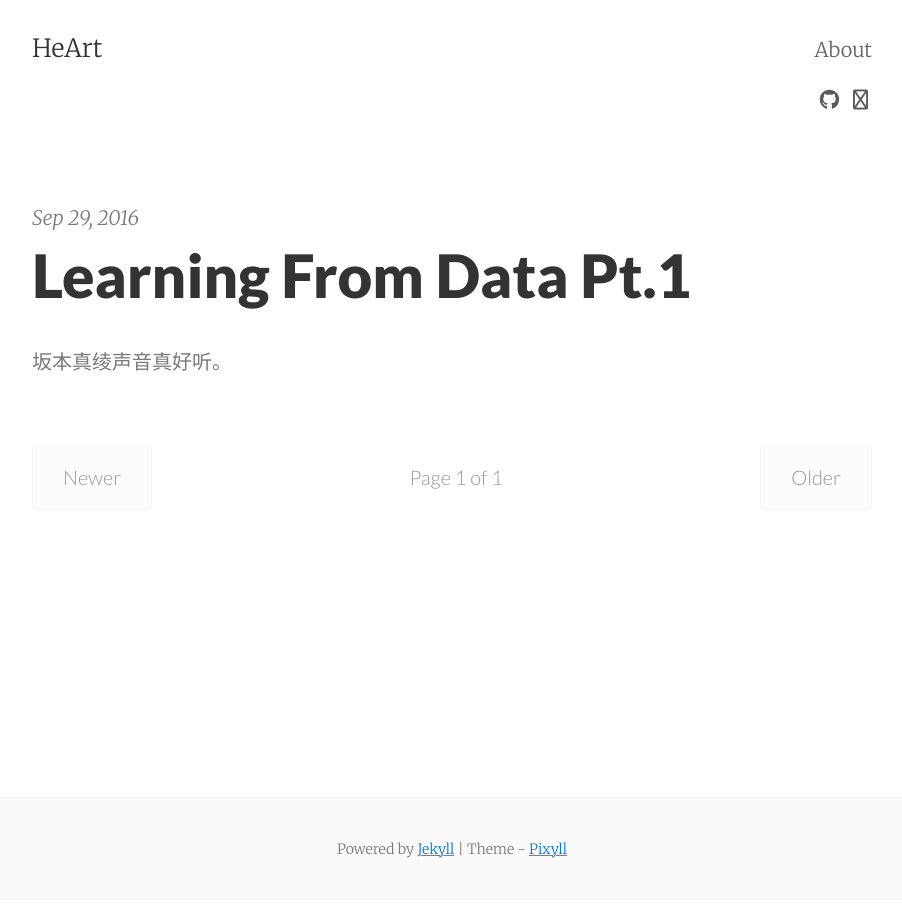
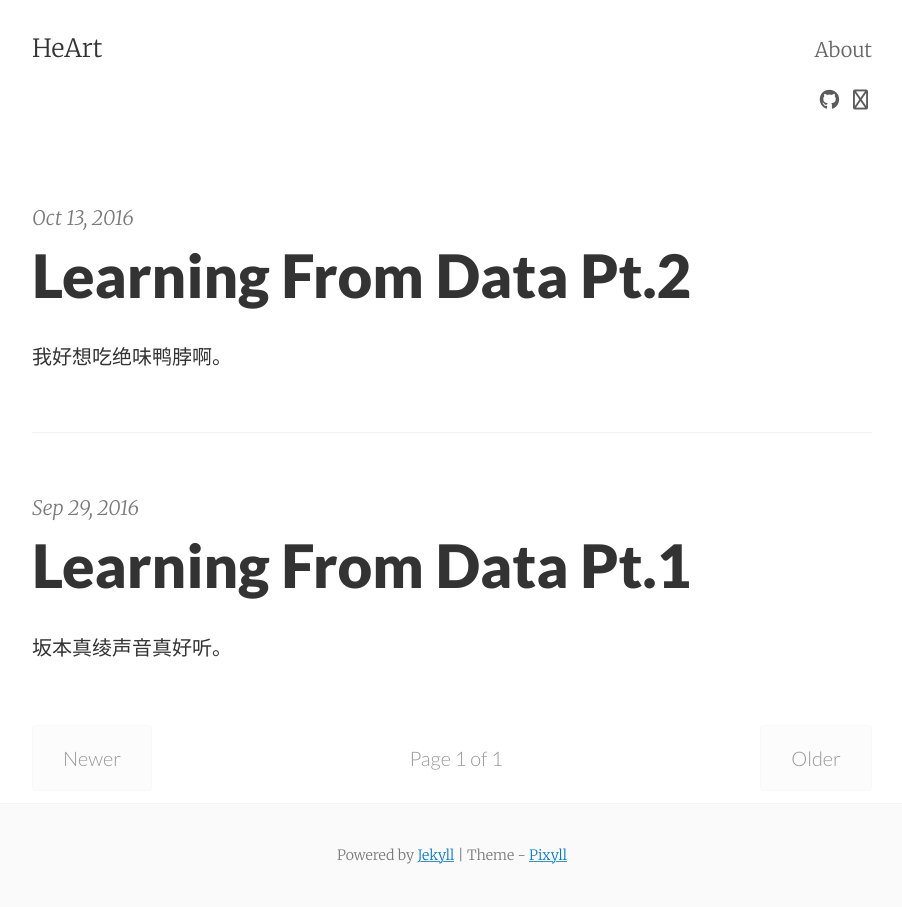
Before and after one commit to zhikangx/zhangpj.github.io, a Jekyll site: the page built from index.html, in a window 1280 px wide. Shown: the whole page, without its empty margins (188-1090 px from the left). Built offline with Jekyll 4.4.1, drawn with Linux system fonts in a browser that asks for light colours; nearby versions of some CDN libraries; the list of posts is cut into pages by our own code.

Commit message:
New post

```diff
--- /dev/null
+++ b/_posts/2016-10-14-learning-from-data-2.md
@@ -0,0 +1,21 @@
+---
+layout: post
+title: Learning From Data Pt.2
+date: 2016-10-13 21:09
+categories: ML
+summary: 我好想吃绝味鸭脖啊。
+---
+
+## Intro
+
+这一篇主要是第一章最后一节的内容，另外介绍第二个机器学习模型：线性回归。
+
+## Error Measure
+
+## Noise
+
+## Linear Model
+
+## Feature Transform
+
+## Outro
--- a/_sass/_posts.scss
+++ b/_sass/_posts.scss
@@ -43,7 +43,7 @@
   font-style: italic;
 }
 
-.post-summary {
+.post-header .post-summary {
   width: auto;
   font-weight: 300;
   margin: .7em 0 .7em 0;
--- a/index.html
+++ b/index.html
@@ -12,9 +12,9 @@ layout: default
           <a href="{{ post.url | prepend: site.baseurl }}" class="post-link"><h3 class="h1 post-title">{{ post.title }}</h3></a>
           <p class="post-summary">
             {% if post.summary %}
-              {{ post.summary }}
+            {{ post.summary }}
             {% else %}
-              {{ post.excerpt }}
+            {{ post.excerpt }}
             {% endif %}
           </p>
         </div>
```
